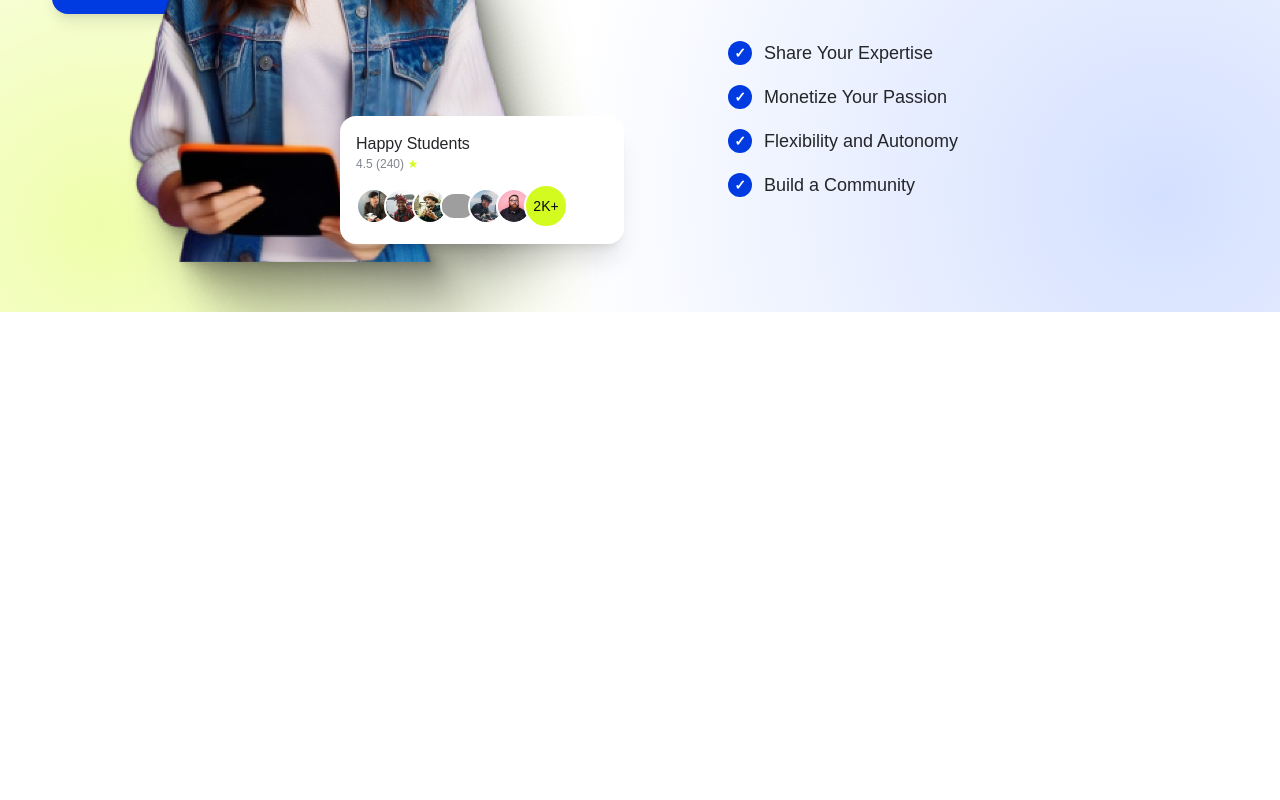
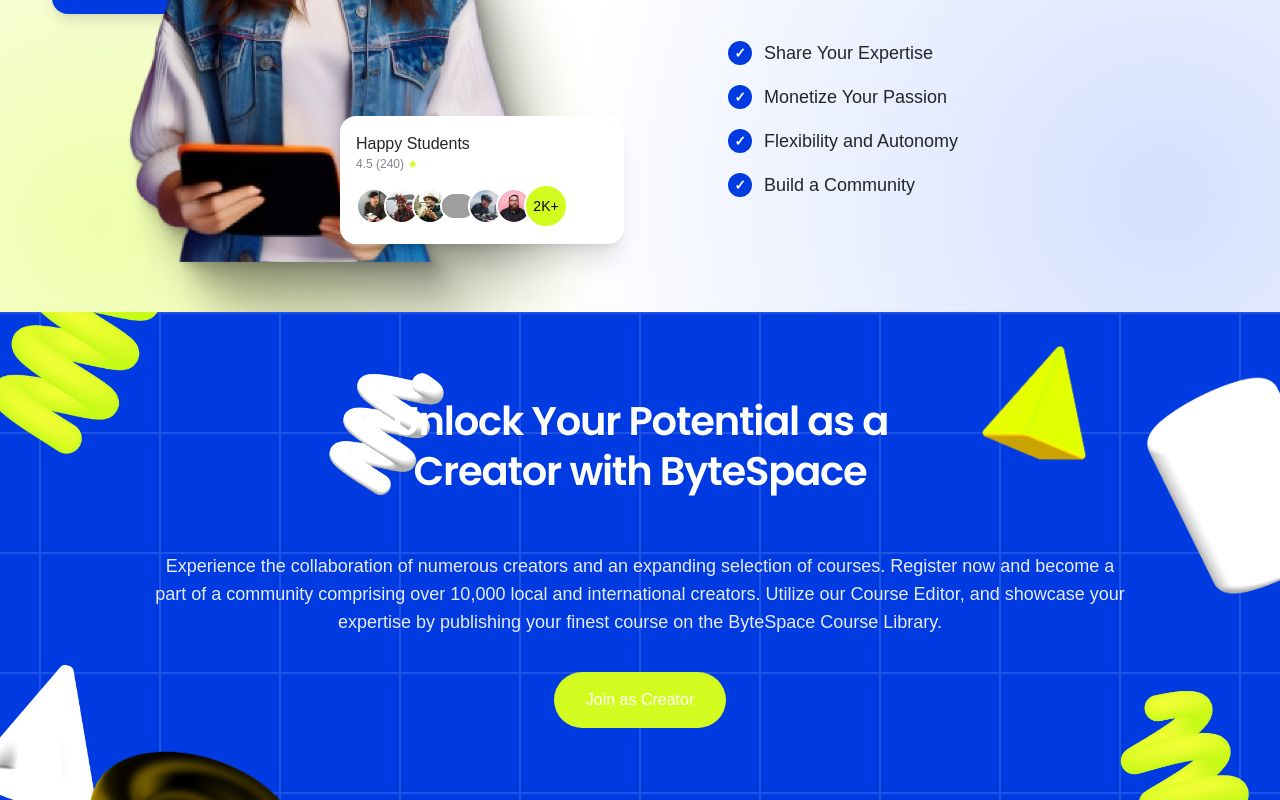
Before and after one commit to Binayakz/bytespace-new, a Next.js app: page / in a window 1280 px wide. Shown: the part 4273-5073 px from the top of the page. Before the commit the page ends 4585 px from the top, so only its background shows below. Built offline with nearby package versions, Linux system fonts and the light colour scheme; grey boxes are pictures that could not be loaded; a web font is replaced by a local one.

Commit message:
feat: add creator call to action

```diff
--- a/src/app/page.tsx
+++ b/src/app/page.tsx
@@ -5,6 +5,7 @@
 import {FeaturedCourses} from "@/components/sections/featured-courses";
 import {LearningPaths} from "@/components/sections/learning-paths";
 import {GrowthFeatures} from "@/components/sections/growth-features";
+import {CreatorCta} from "@/components/sections/creator-cta";
 
 export default function Home() {
     return (
@@ -34,6 +35,7 @@
             <FeaturedCourses/>
             <LearningPaths/>
             <GrowthFeatures/>
+            <CreatorCta/>
         </main>
     );
 }
--- /dev/null
+++ b/src/components/sections/creator-cta.tsx
@@ -0,0 +1,111 @@
+import Image from "next/image";
+import {buttonStyles} from "@/components/ui/button";
+import {Container} from "@/components/layout/container";
+
+export function CreatorCta() {
+    return (
+        <section className="relative h-122 overflow-hidden bg-brand-blue text-white">
+            <div
+                aria-hidden="true"
+                className="pointer-events-none absolute inset-0"
+                style={{
+                    backgroundImage:
+                        'url("/images/decorations/hero-grid.svg")',
+                    backgroundPosition: "center top",
+                    backgroundRepeat: "repeat-x",
+                    backgroundSize: "1442px 1026px",
+                }}
+            />
+
+            <Image
+                src="/images/features/course-creator-decoration.png"
+                alt=""
+                width={434}
+                height={432}
+                aria-hidden="true"
+                className="pointer-events-none absolute -top-20 -left-13 w-65"
+            />
+            <Image
+                src="/images/decorations/squiggle-gray-small.png"
+                alt=""
+                width={313}
+                height={313}
+                aria-hidden="true"
+                className="pointer-events-none absolute top-8 left-75 w-44"
+                style={{filter: "grayscale(1) brightness(1.9)"}}
+            />
+            <Image
+                src="/images/decorations/pyramid-gray-large.png"
+                alt=""
+                width={2500}
+                height={2500}
+                aria-hidden="true"
+                className="pointer-events-none absolute top-4 right-41 w-39"
+                style={{
+                    filter: "sepia(1) saturate(8) hue-rotate(25deg) brightness(1.35)",
+                }}
+            />
+            <Image
+                src="/images/decorations/cylinder-gray-large.png"
+                alt=""
+                width={2500}
+                height={2500}
+                aria-hidden="true"
+                className="pointer-events-none absolute top-10 -right-25 w-67"
+                style={{filter: "grayscale(1) brightness(2)"}}
+            />
+            <Image
+                src="/images/decorations/cone-black-small.png"
+                alt=""
+                width={625}
+                height={625}
+                aria-hidden="true"
+                className="pointer-events-none absolute top-84 -left-14 w-46"
+                style={{filter: "grayscale(1) invert(1) brightness(1.25)"}}
+            />
+            <Image
+                src="/images/decorations/torus-black-large.png"
+                alt=""
+                width={2500}
+                height={2500}
+                aria-hidden="true"
+                className="pointer-events-none absolute -bottom-43 left-12 w-73"
+                style={{
+                    filter: "sepia(1) saturate(8) hue-rotate(25deg) brightness(1.35)",
+                }}
+            />
+            <Image
+                src="/images/features/professional-growth-decoration.png"
+                alt=""
+                width={434}
+                height={432}
+                aria-hidden="true"
+                className="pointer-events-none absolute -right-4 -bottom-22 w-56"
+            />
+
+            <Container className="relative z-10 flex h-full flex-col items-center pt-21 text-center">
+                <h2 className="max-w-190 font-heading text-4xl leading-[1.25] font-semibold tracking-[-0.03em] lg:text-[40px]">
+                    Unlock Your Potential as a
+                    <br/> Creator with ByteSpace
+                </h2>
+
+                <p className="mt-14 max-w-245 text-base leading-7 text-white/90 lg:text-lg">
+                    Experience the collaboration of numerous creators and an expanding
+                    selection of courses. Register now and become a part of a community
+                    comprising over 10,000 local and international creators. Utilize
+                    our Course Editor, and showcase your expertise by publishing your
+                    finest course on the ByteSpace Course Library.
+                </p>
+
+                <a
+                    href="#newsletter"
+                    className={buttonStyles({
+                        className: "mt-9 min-w-43",
+                    })}
+                >
+                    Join as Creator
+                </a>
+            </Container>
+        </section>
+    );
+}
```
